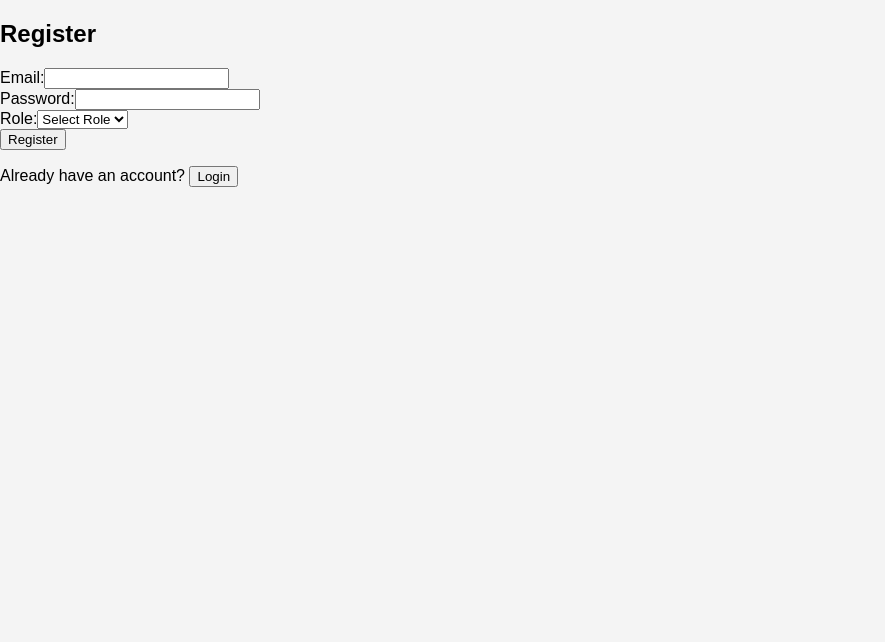
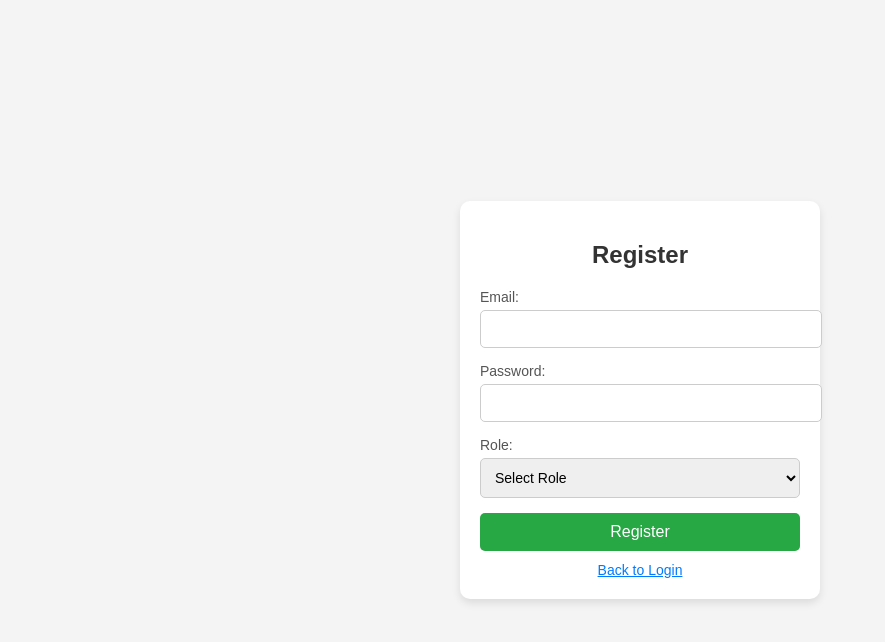
Before and after one commit to Anuprabha-DS/DojoMaster, a React (Vite) app in the folder Client/: page /register in a window 1280 px wide. Shown: the top 642 px of the page, without its empty margins (0-885 px from the left). Built offline with nearby package versions, Linux system fonts and the light colour scheme.

Commit message:
Register page updated

```diff
--- /dev/null
+++ b/Client/src/modules/components/Register.css
@@ -0,0 +1,91 @@
+
+
+  /* Centered Container */
+  .register-container {
+    display: flex;
+    justify-content: center;
+    align-items: center;
+    height: 100vh;
+  }
+
+  /* Card Styling */
+  .register-card {
+    background: white;
+    padding: 20px;
+    border-radius: 10px;
+    box-shadow: 0px 4px 8px rgba(0, 0, 0, 0.1);
+    width: 320px;
+    text-align: center;
+  }
+
+  /* Title */
+  .register-card h2 {
+    margin-bottom: 20px;
+    color: #333;
+  }
+
+  /* Input Group */
+  .input-group {
+    text-align: left;
+    margin-bottom: 15px;
+  }
+
+  .input-group label {
+    display: block;
+    font-size: 14px;
+    color: #555;
+    margin-bottom: 5px;
+  }
+
+  .input-group input,
+  .input-group select {
+    width: 100%;
+    padding: 10px;
+    border: 1px solid #ccc;
+    border-radius: 5px;
+    font-size: 14px;
+  }
+
+  /* Error Message */
+  .error-message {
+    color: red;
+    font-size: 14px;
+    margin-bottom: 10px;
+  }
+
+  /* Button Styling */
+  .register-button {
+    width: 100%;
+    background: #28a745;
+    color: white;
+    padding: 10px;
+    border: none;
+    border-radius: 5px;
+    font-size: 16px;
+    cursor: pointer;
+    transition: background 0.3s;
+  }
+
+  .register-button:hover {
+    background: #218838;
+  }
+
+  .register-button:disabled {
+    background: #ccc;
+    cursor: not-allowed;
+  }
+
+  /* Back Button */
+  .back-button {
+    margin-top: 10px;
+    background: none;
+    border: none;
+    color: #007bff;
+    font-size: 14px;
+    cursor: pointer;
+    text-decoration: underline;
+  }
+
+  .back-button:hover {
+    color: #0056b3;
+  }
--- a/Client/src/modules/components/Register.jsx
+++ b/Client/src/modules/components/Register.jsx
@@ -75,9 +75,9 @@
 
 // export default Register;
 
-
 import { useState } from "react";
 import { useNavigate } from "react-router-dom";
+import "./Register.css"; // Import the CSS file
 
 const Register = () => {
   const [email, setEmail] = useState("");
@@ -122,61 +122,50 @@ const Register = () => {
   };
 
   return (
-    <div className="flex justify-center items-center h-screen bg-gray-100">
-      <div className="bg-white p-8 rounded-xl shadow-md w-96">
-        <h2 className="text-2xl font-semibold text-center mb-6">Register</h2>
+    <div className="register-container">
+      <div className="register-card">
+        <h2>Register</h2>
 
-        {error && <div className="text-red-600 text-center mb-4">{error}</div>}
+        {error && <div className="error-message">{error}</div>}
 
         <form onSubmit={handleRegister}>
-          <div className="mb-4">
-            <label className="block text-gray-600 font-medium">Email:</label>
+          <div className="input-group">
+            <label>Email:</label>
             <input
               type="email"
               value={email}
               onChange={(e) => setEmail(e.target.value)}
-              className="w-full p-2 border rounded-md focus:outline-none focus:ring-2 focus:ring-blue-400"
+              required
             />
           </div>
 
-          <div className="mb-4">
-            <label className="block text-gray-600 font-medium">Password:</label>
+          <div className="input-group">
+            <label>Password:</label>
             <input
               type="password"
               value={password}
               onChange={(e) => setPassword(e.target.value)}
-              className="w-full p-2 border rounded-md focus:outline-none focus:ring-2 focus:ring-blue-400"
+              required
             />
           </div>
 
-          <div className="mb-4">
-            <label className="block text-gray-600 font-medium">Role:</label>
-            <select
-              value={role}
-              onChange={(e) => setRole(e.target.value)}
-              className="w-full p-2 border rounded-md bg-white focus:outline-none focus:ring-2 focus:ring-blue-400"
-            >
+          <div className="input-group">
+            <label>Role:</label>
+            <select value={role} onChange={(e) => setRole(e.target.value)} required>
               <option value="">Select Role</option>
               <option value="Master">Master</option>
               <option value="Parent">Parent</option>
             </select>
           </div>
 
-          <button
-            type="submit"
-            disabled={isLoading}
-            className="w-full bg-blue-600 text-white py-2 rounded-md hover:bg-blue-700 disabled:bg-gray-400"
-          >
+          <button type="submit" disabled={isLoading} className="register-button">
             {isLoading ? "Registering..." : "Register"}
           </button>
         </form>
 
-        <p className="text-center mt-4 text-gray-600">
-          Already have an account?{" "}
-          <button className="text-blue-600 hover:underline" onClick={() => navigate("/")}>
-            Login
-          </button>
-        </p>
+        <button className="back-button" onClick={() => navigate("/")}>
+          Back to Login
+        </button>
       </div>
     </div>
   );
```
